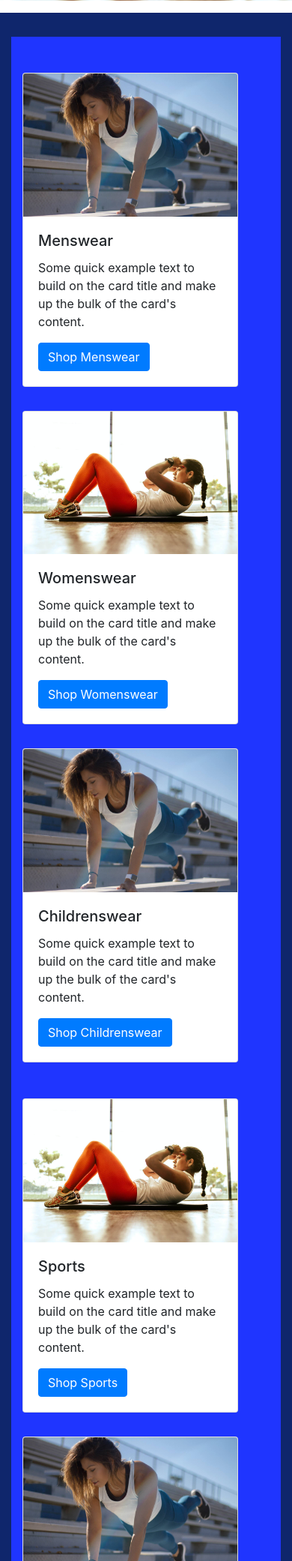
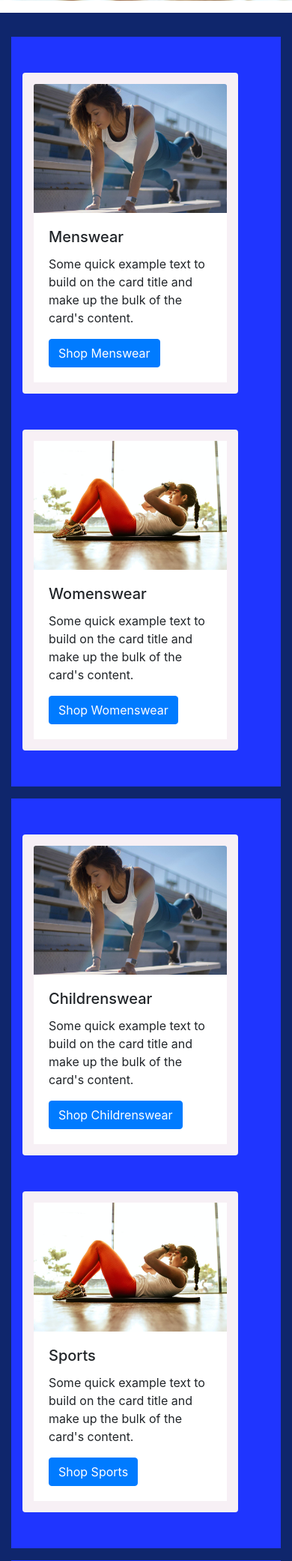
Before and after one commit to Code-Institute-Submissions/StephenJ2020-Sportmaster_JanResub, a Django app: page / in a window 390 px wide. Shown: the part 258-2340 px from the top of the page at 75% size. Run offline with Django 3.2, Linux system fonts and the light colour scheme; some libraries are stand-ins or nearby versions.

Commit message:
maint: Add media queries for category cards on index.html

```diff
--- a/home/templates/home/index.html
+++ b/home/templates/home/index.html
@@ -21,10 +21,10 @@
 {% block content %}
     <br class="d-none d-md-flex">
     <section class="container-fluid bg-dark-blue my-3 my-lg-5 py-3 py-lg-5" >
-        <div class="container bg-medium-blue my-3 py-3 py-lg-5">
+        <div class="container bg-medium-blue my-3 py-3 py-lg-5 pl-lg-5">
             <div class="row mt-3">
                 <div class="col my-3">
-                    <div class="card" style="width: 18rem;">
+                    <div class="card card-wrapper ml-lg-2">
                         <img src="{{ MEDIA_URL }}homepage-hero1.jpg" class="card-img-top" alt="...">
                         <div class="card-body">
                             <h5 class="card-title">Menswear</h5>
@@ -37,7 +37,7 @@
                     </div>
                 </div>
                 <div class="col my-3">
-                    <div class="card" style="width: 18rem;">
+                    <div class="card card-wrapper ml-lg-2">
                         <img src="{{ MEDIA_URL }}homepage-hero.jpg" class="card-img-top" alt="...">
                         <div class="card-body">
                             <h5 class="card-title">Womenswear</h5>
@@ -49,8 +49,14 @@
                         </div>
                     </div>
                 </div>
+
+            </div>
+        </div>
+
+        <div class="container bg-medium-blue my-3 py-3 py-lg-5 pl-lg-5">
+            <div class="row mt-3">
                 <div class="col my-3">
-                    <div class="card" style="width: 18rem;">
+                    <div class="card card-wrapper">
                         <img src="{{ MEDIA_URL }}homepage-hero1.jpg" class="card-img-top" alt="...">
                         <div class="card-body">
                             <h5 class="card-title">Childrenswear</h5>
@@ -62,10 +68,8 @@
                         </div>
                     </div>
                 </div>
-            </div>
-            <div class="row mt-3">
                 <div class="col my-3">
-                    <div class="card" style="width: 18rem;">
+                    <div class="card card-wrapper ml-lg-2">
                         <img src="{{ MEDIA_URL }}homepage-hero.jpg" class="card-img-top" alt="...">
                         <div class="card-body">
                             <h5 class="card-title">Sports</h5>
@@ -77,8 +81,13 @@
                         </div>
                     </div>
                 </div>
-                <div class="col my-3">
-                    <div class="card" style="width: 18rem;">
+            </div>
+        </div>
+
+        <div class="container bg-medium-blue my-3 py-3 py-lg-5 pl-lg-5">
+            <div class="row mt-3">
+                <div class="col d-md-none my-3">
+                    <div class="card card-wrapper ml-lg-2">
                         <img src="{{ MEDIA_URL }}homepage-hero1.jpg" class="card-img-top" alt="...">
                         <div class="card-body">
                             <h5 class="card-title">Card title</h5>
@@ -89,11 +98,11 @@
                         </div>
                     </div>
                 </div>
-                <div class="col my-3">
-                    <div class="card" style="width: 18rem;">
+                <div class="col d-none d-md-flex my-3">
+                    <div class="card card-wrapper-pa">
                         <img src="{{ MEDIA_URL }}homepage-hero.jpg" class="card-img-top" alt="...">
                         <div class="card-body">
-                            <h5 class="card-title">Card title</h5>
+                            <h5 class="card-title">New Product Announcements</h5>
                             <p class="card-text">Some quick example text to build on the card title and make up the bulk
                                 of
                                 the card's content.</p>
@@ -105,12 +114,12 @@
         </div>
 
     </section>
-    <!-- <div class="container delivery my-5">
+    <div class="container delivery my-5">
         <div class="row my-3">
             <div class="col-10 col-md-6 col-lg-4">
                 <h4 class="my-1">Free delivery on orders over ${{ free_delivery_threshold }}!</h4>
                 <img src="{{ MEDIA_URL }}delivery.png" alt="Colourful sketch of a delivery van">
             </div>
         </div>
-    </div> -->
+    </div>
 {% endblock %}
--- a/static/css/base.css
+++ b/static/css/base.css
@@ -94,6 +94,12 @@ header a:hover {
 
 .btn-shop-now:hover {
   color: #75d4fa;
+}
+
+.card-wrapper {
+  border: 15px solid #f7f0f5;
+  margin-bottom: 1rem;
+  width: 18rem;
 }
 
 .delivery {
```
Also changed, not shown: other parts of static/css/base.css (+37 -2 lines).
